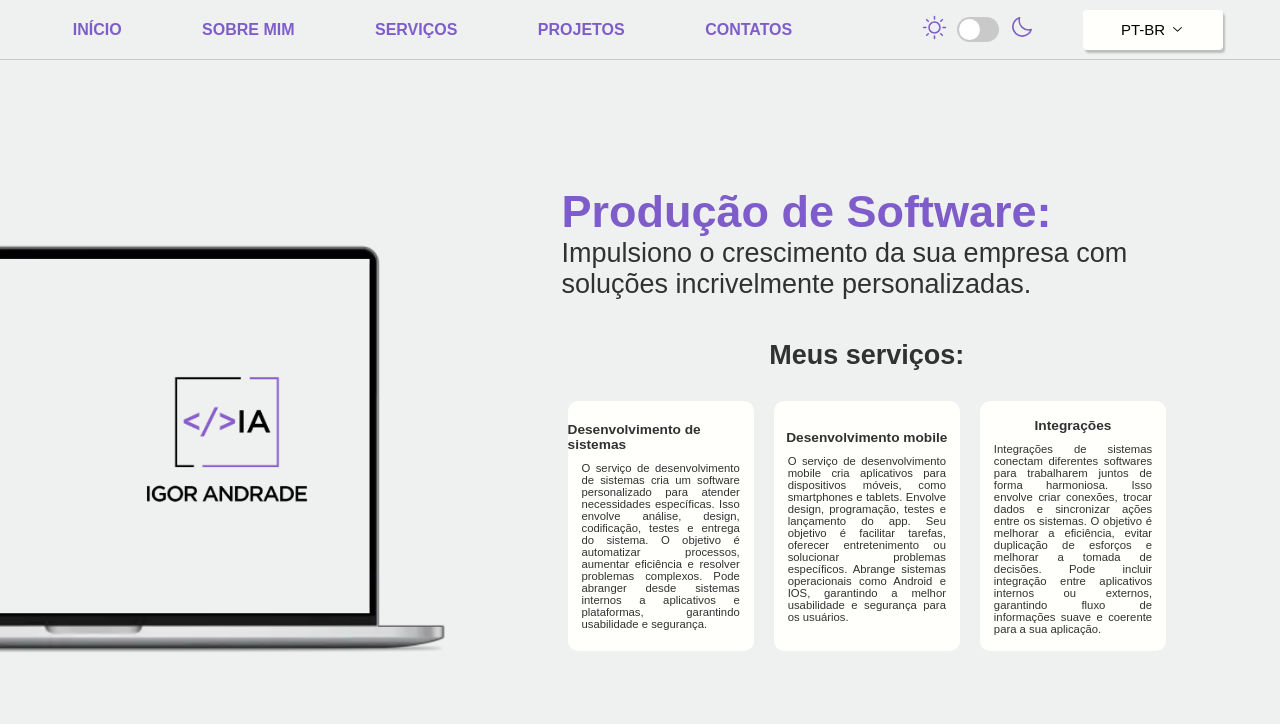
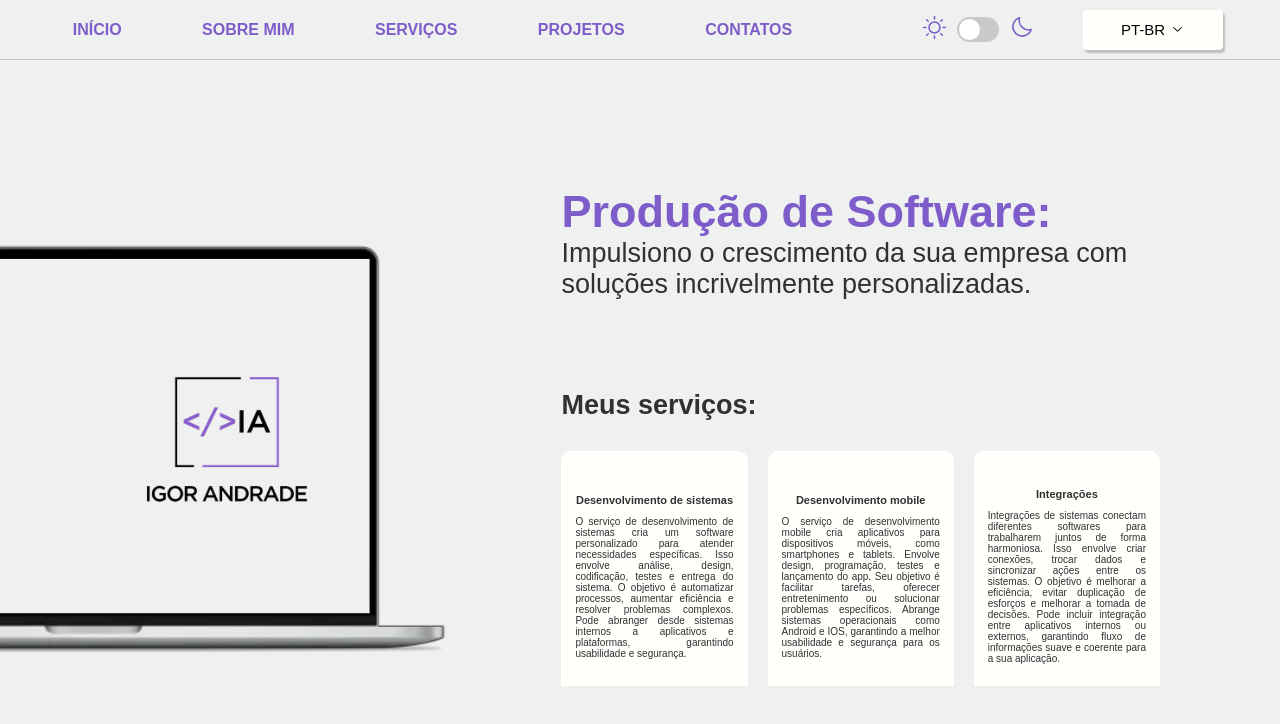
Before and after one commit to rogiandrade/Portfolio, a React (Vite) app in the folder web/: page /services in a window 1280 px wide. Shown: the top 724 px of the page. Built offline with nearby package versions, Linux system fonts and the light colour scheme.

Commit message:
update services

```diff
--- a/web/src/components/services.tsx
+++ b/web/src/components/services.tsx
@@ -9,6 +9,7 @@ export function Services() {
                 <div className="servicesText">
                     <h2 className="serviceTitle">{changeLocale('services', 'title')}</h2>
                     <p className="serviceSubTitle">{changeLocale('services', 'subtitle')}</p>
+                    <div className="overflowServices">
                         <h2 className="textTitle">{changeLocale('services', 'myservices')}</h2>
                         <div className="myServicesBox">
                             <div className="myServiceCard">
@@ -41,6 +42,7 @@ export function Services() {
                         </div>
                     </div>
                 </div>
+            </div>
         </section>
     )
 
--- a/web/src/styles/pages styles/services.css
+++ b/web/src/styles/pages styles/services.css
@@ -22,27 +22,11 @@
 }
 
 .servicesText {
-    overflow-y: scroll;
     display: flex;
     align-items: center;
     flex-flow: column;
     width: 85%;
     height: 100%;
-}
-
-.servicesText::-webkit-scrollbar {
-    width: 12px;
-    background: var(--backgroundColor);
-}
-
-.servicesText::-webkit-scrollbar-track {
-    background: none;
-    border-radius: 12px;
-}
-
-.servicesText::-webkit-scrollbar-thumb {
-    background: var(--subTitleColor);
-    border-radius: 6px;
 }
 
 .serviceTitle {
@@ -54,10 +38,30 @@
 .serviceSubTitle {
     font-size: 35px;
     color: var(--subTitleColor);
+    margin-bottom: 20px;
+}
+
+.overflowServices{
+    overflow-y: scroll;
+}
+
+.overflowServices::-webkit-scrollbar {
+    width: 12px;
+    background: var(--backgroundColor);
+}
+
+.overflowServices::-webkit-scrollbar-track {
+    background: none;
+    border-radius: 12px;
+}
+
+.overflowServices::-webkit-scrollbar-thumb {
+    background: var(--subTitleColor);
+    border-radius: 6px;
 }
 
 .textTitle {
-    margin-top: 50px;
+    padding: 30px 0 0 0;
     font-size: 35px;
     color: var(--subTitleColor);
 }
@@ -136,6 +140,49 @@
 
     .myServiceCardText {
         font-size: 11.3px;
+    }
+}
+
+@media screen and (max-width: 1280px) {
+    .imageService {
+        width: 700px;
+        height: 700px;
+    }
+
+    .servicesBox {
+        height: 500px;
+    }
+
+    .serviceTitle {
+        font-size: 45px;
+    }
+
+    .serviceSubTitle {
+        font-size: 27px;
+    }
+
+    .textTitle {
+        margin-top: 40px;
+        font-size: 27px;
+    }
+
+    .myServicesBox {
+        gap: 20px;
+        margin-top: 30px;
+        width: 98%;
+        height: 250px;
+    }
+
+    .myServiceCard {
+        height: 250px;
+    }
+
+    .myServiceCardTitle {
+        font-size: 11px;
+    }
+
+    .myServiceCardText {
+        font-size: 10px;
     }
 }
 
@@ -261,7 +308,7 @@
     }
 }
 
-@media screen and (max-width: 426px) {
+@media screen and (max-width: 428px) {
     .servicesBox {
         justify-content: center;
         width: 100%;
```
Lines whose indentation alone changed are shown as unchanged.
